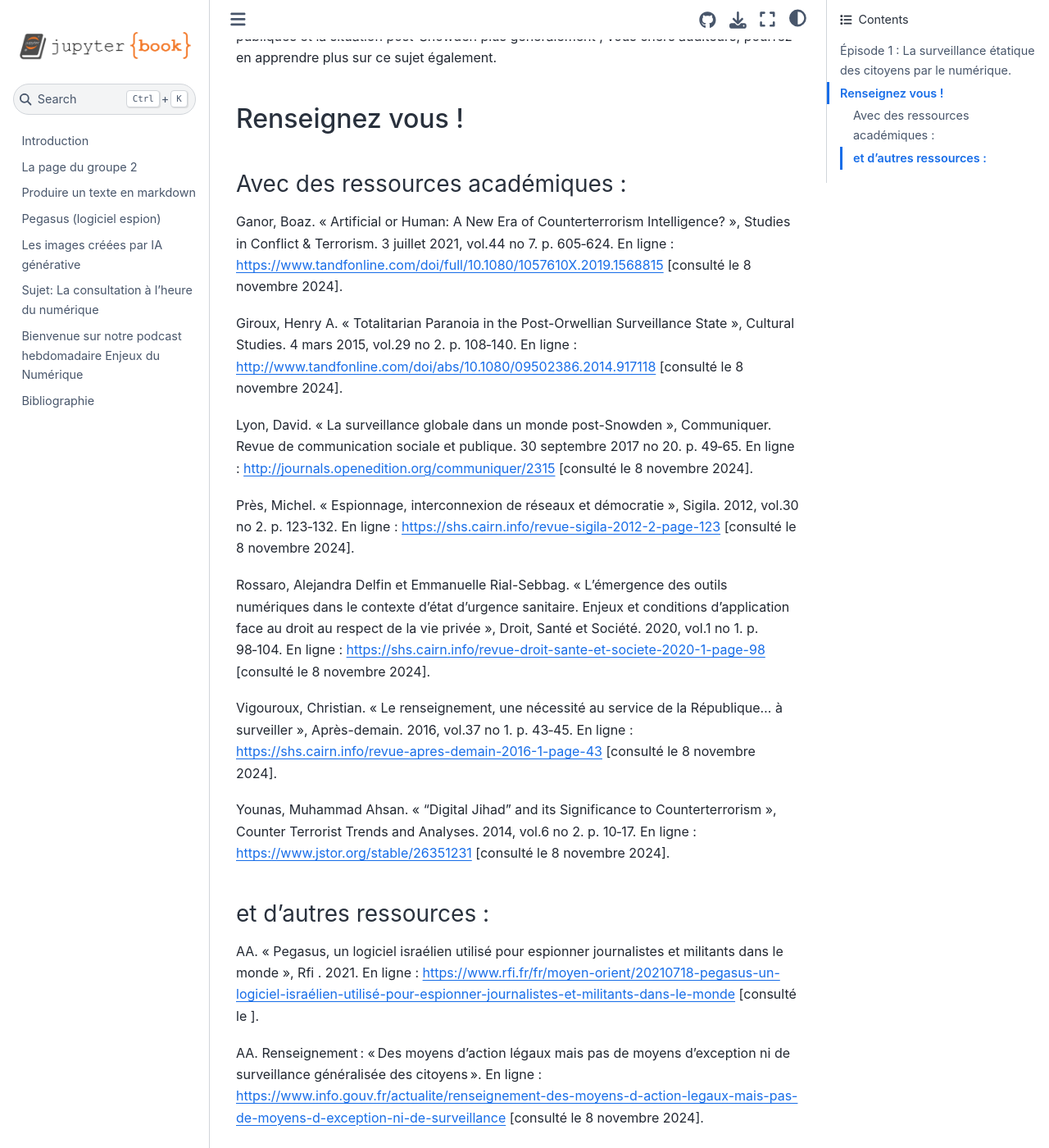
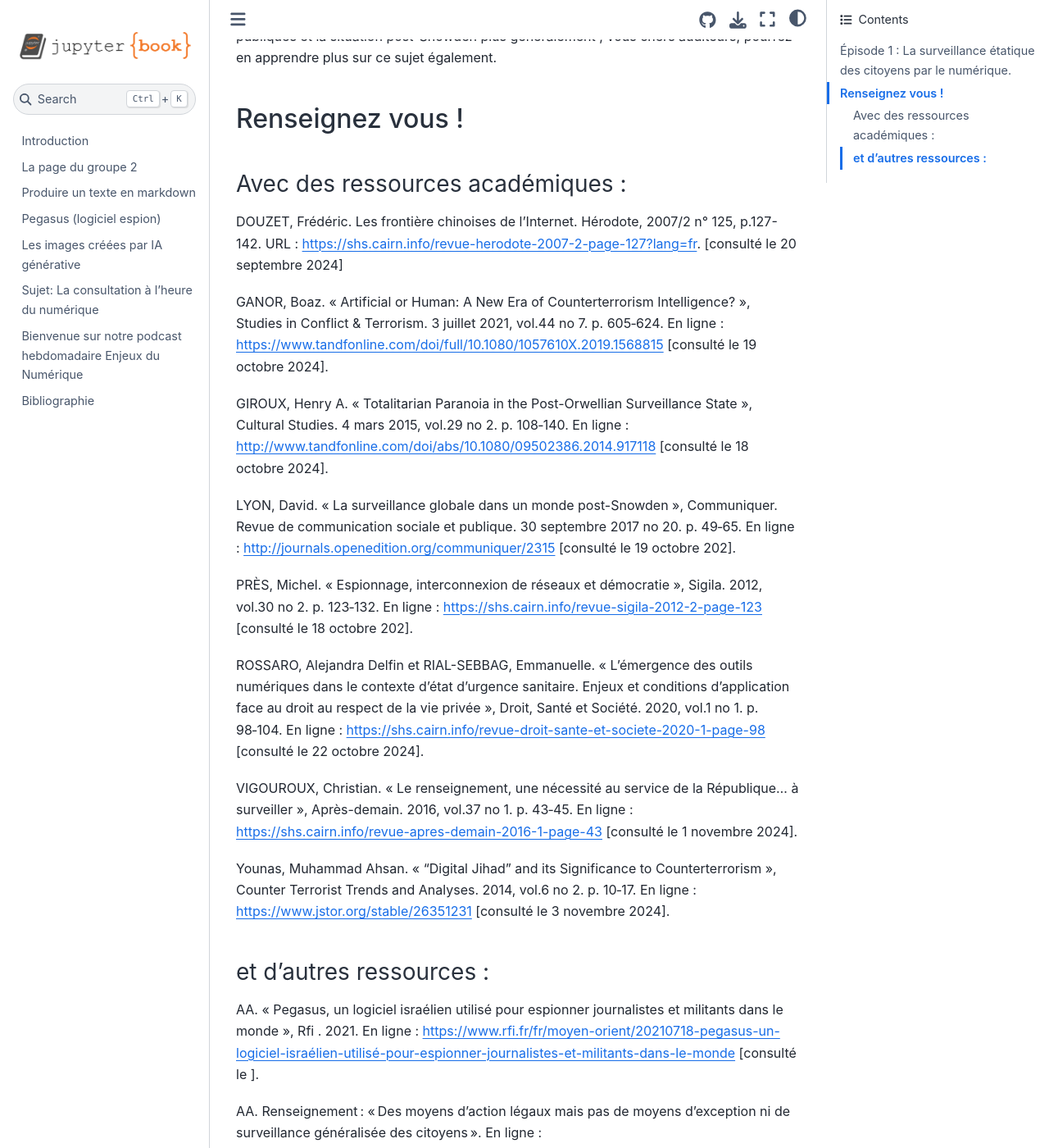
Before and after one commit to luneauaymeric/digital_culture_collective_page, a Jupyter Book: the page built from surveillance_num.md, in a window 1280 px wide and 1400 px high, scrolled down 992 px. Shown: the whole window at 82% size. Built offline with Jupyter Book 1.0.4 settings and Sphinx 7.4.7 and the Sphinx Book theme 1.1.4, drawn with Linux system fonts in a browser that asks for light colours.

Commit message:
surveillance_num.md updated from https://stackedit.io/

```diff
--- a/surveillance_num.md
+++ b/surveillance_num.md
@@ -13,31 +13,36 @@ Comme le rappelle Michel Près, le numérique constitue un tournant dans les pra
 
 ### Avec des ressources académiques :
 
-Ganor, Boaz. « Artificial or Human: A New Era of Counterterrorism Intelligence? », Studies in Conflict & Terrorism. 3 juillet 2021, vol.44 no 7. p. 605‑624. En ligne : [https://www.tandfonline.com/doi/full/10.1080/1057610X.2019.1568815](https://www.tandfonline.com/doi/full/10.1080/1057610X.2019.1568815) [consulté le 8 novembre 2024].
+
+DOUZET, Frédéric. Les frontière chinoises de l’Internet. Hérodote, 2007/2 n° 125, p.127-142. URL : [https://shs.cairn.info/revue-herodote-2007-2-page-127?lang=fr](https://shs.cairn.info/revue-herodote-2007-2-page-127?lang=fr). [consulté le 20 septembre 2024]
 
 
 
-Giroux, Henry A. « Totalitarian Paranoia in the Post-Orwellian Surveillance State », Cultural Studies. 4 mars 2015, vol.29 no 2. p. 108‑140. En ligne : [http://www.tandfonline.com/doi/abs/10.1080/09502386.2014.917118](http://www.tandfonline.com/doi/abs/10.1080/09502386.2014.917118) [consulté le 8 novembre 2024].
+GANOR, Boaz. « Artificial or Human: A New Era of Counterterrorism Intelligence? », Studies in Conflict & Terrorism. 3 juillet 2021, vol.44 no 7. p. 605‑624. En ligne : [https://www.tandfonline.com/doi/full/10.1080/1057610X.2019.1568815](https://www.tandfonline.com/doi/full/10.1080/1057610X.2019.1568815) [consulté le 19 octobre 2024].
 
 
 
-Lyon, David. « La surveillance globale dans un monde post-Snowden », Communiquer. Revue de communication sociale et publique. 30 septembre 2017 no 20. p. 49‑65. En ligne : [http://journals.openedition.org/communiquer/2315](http://journals.openedition.org/communiquer/2315) [consulté le 8 novembre 2024].
+GIROUX, Henry A. « Totalitarian Paranoia in the Post-Orwellian Surveillance State », Cultural Studies. 4 mars 2015, vol.29 no 2. p. 108‑140. En ligne : [http://www.tandfonline.com/doi/abs/10.1080/09502386.2014.917118](http://www.tandfonline.com/doi/abs/10.1080/09502386.2014.917118) [consulté le 18 octobre 2024].
 
 
 
-Près, Michel. « Espionnage, interconnexion de réseaux et démocratie », Sigila. 2012, vol.30 no 2. p. 123‑132. En ligne : [https://shs.cairn.info/revue-sigila-2012-2-page-123](https://shs.cairn.info/revue-sigila-2012-2-page-123) [consulté le 8 novembre 2024].
+LYON, David. « La surveillance globale dans un monde post-Snowden », Communiquer. Revue de communication sociale et publique. 30 septembre 2017 no 20. p. 49‑65. En ligne : [http://journals.openedition.org/communiquer/2315](http://journals.openedition.org/communiquer/2315) [consulté le 19 octobre 202].
 
 
 
-Rossaro, Alejandra Delfin et Emmanuelle Rial-Sebbag. « L’émergence des outils numériques dans le contexte d’état d’urgence sanitaire. Enjeux et conditions d’application face au droit au respect de la vie privée », Droit, Santé et Société. 2020, vol.1 no 1. p. 98‑104. En ligne : [https://shs.cairn.info/revue-droit-sante-et-societe-2020-1-page-98](https://shs.cairn.info/revue-droit-sante-et-societe-2020-1-page-98) [consulté le 8 novembre 2024].
+PRÈS, Michel. « Espionnage, interconnexion de réseaux et démocratie », Sigila. 2012, vol.30 no 2. p. 123‑132. En ligne : [https://shs.cairn.info/revue-sigila-2012-2-page-123](https://shs.cairn.info/revue-sigila-2012-2-page-123) [consulté le 18 octobre 202].
 
 
 
-Vigouroux, Christian. « Le renseignement, une nécessité au service de la République… à surveiller », Après-demain. 2016, vol.37 no 1. p. 43‑45. En ligne : [https://shs.cairn.info/revue-apres-demain-2016-1-page-43](https://shs.cairn.info/revue-apres-demain-2016-1-page-43) [consulté le 8 novembre 2024].
+ROSSARO, Alejandra Delfin et RIAL-SEBBAG, Emmanuelle. « L’émergence des outils numériques dans le contexte d’état d’urgence sanitaire. Enjeux et conditions d’application face au droit au respect de la vie privée », Droit, Santé et Société. 2020, vol.1 no 1. p. 98‑104. En ligne : [https://shs.cairn.info/revue-droit-sante-et-societe-2020-1-page-98](https://shs.cairn.info/revue-droit-sante-et-societe-2020-1-page-98) [consulté le 22 octobre 2024].
 
 
 
-Younas, Muhammad Ahsan. « “Digital Jihad” and its Significance to Counterterrorism », Counter Terrorist Trends and Analyses. 2014, vol.6 no 2. p. 10‑17. En ligne : [https://www.jstor.org/stable/26351231](https://www.jstor.org/stable/26351231) [consulté le 8 novembre 2024].
+VIGOUROUX, Christian. « Le renseignement, une nécessité au service de la République… à surveiller », Après-demain. 2016, vol.37 no 1. p. 43‑45. En ligne : [https://shs.cairn.info/revue-apres-demain-2016-1-page-43](https://shs.cairn.info/revue-apres-demain-2016-1-page-43) [consulté le 1 novembre 2024].
+
+
+
+Younas, Muhammad Ahsan. « “Digital Jihad” and its Significance to Counterterrorism », Counter Terrorist Trends and Analyses. 2014, vol.6 no 2. p. 10‑17. En ligne : [https://www.jstor.org/stable/26351231](https://www.jstor.org/stable/26351231) [consulté le 3 novembre 2024].
 
 ### et d'autres ressources :
 
```
Also changed, not shown: other parts of surveillance_num.md (+2 -2 lines).
